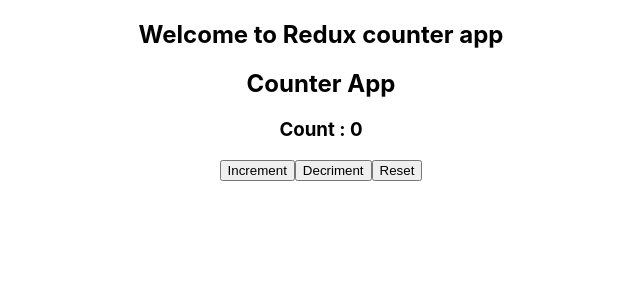
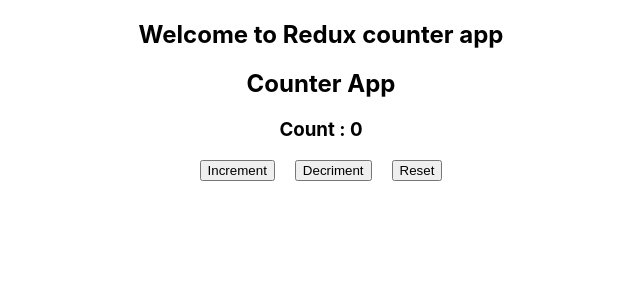
Before and after one commit to nazmul162001/redux-counter-app, a React (Create React App) app: page / in a window 1280 px wide. Shown: the top 300 px of the page, without its empty margins (319-959 px from the left). Built offline with nearby package versions, Linux system fonts and the light colour scheme.

Commit message:
complete counter app with all function

```diff
--- a/src/components/Counter.js
+++ b/src/components/Counter.js
@@ -23,9 +23,9 @@
       <h2>Counter App</h2>
 
       <h3>Count : {count} </h3>
-      <button onClick={handleIncrement}>Increment</button>
-      <button onClick={handleDecrement}>Decriment</button>
-      <button onClick={handleReset}>Reset</button>
+      <button style={{margin: "0 10px"}} onClick={handleIncrement}>Increment</button>
+      <button style={{margin: "0 10px"}} onClick={handleDecrement}>Decriment</button>
+      <button style={{margin: "0 10px"}} onClick={handleReset}>Reset</button>
     </div>
   );
 };
```
